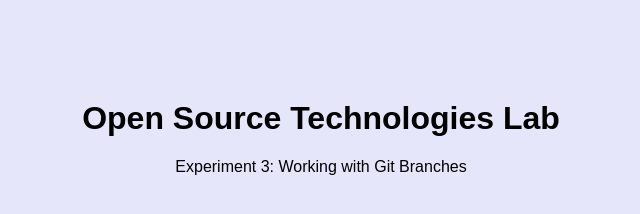
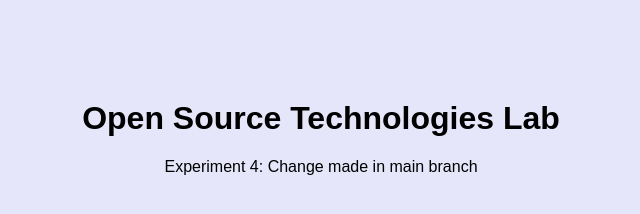
Before and after one commit to ShubhangiJha-dot/OST-Lab, a plain HTML site: page index.html in a window 1280 px wide. Shown: the full height of the page, 319-959 px from the left. Drawn offline with Linux system fonts and the light colour scheme.

Commit message:
Exp-4: edits from main branch

```diff
--- a/index.html
+++ b/index.html
@@ -7,7 +7,9 @@
 <body>
     <h1>Open Source Technologies Lab</h1>
     <!-- <p>Experiment 2: Git Version Control</p> -->
-     <p>Experiment 3: Working with Git Branches</p>
+     <!-- <p>Experiment 3: Working with Git Branches</p> -->
+    <p>Experiment 4: Change made in main branch</p>
+
 
 </body>
 </html>
```
